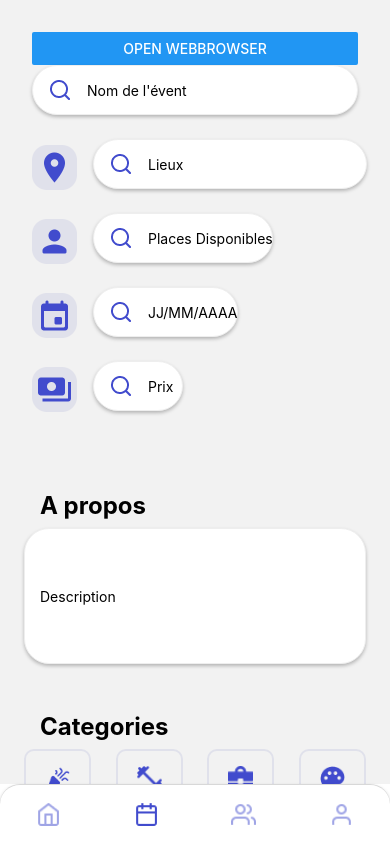
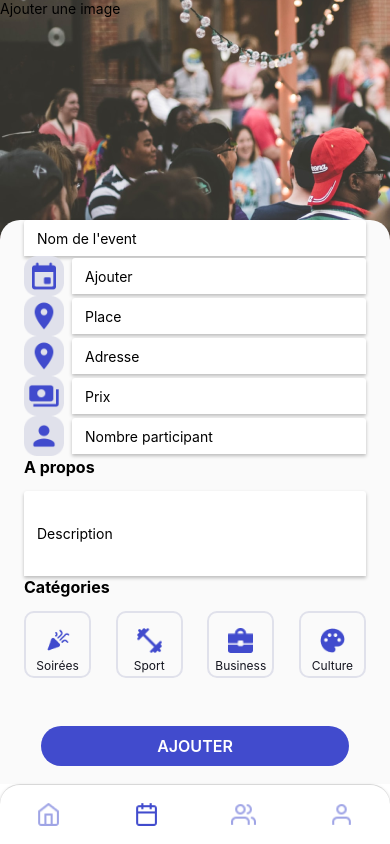
Before and after one commit to wared2003/devlab_amour_des_assos_front, a React Native app: screen /addEvent in a window 390 px wide. Built offline with nearby package versions, Linux system fonts and the light colour scheme; no server answers.

Commit message:
🚧 Update add event page (no scroll and gap yet)

```diff
--- a/components/addEvent.js
+++ b/components/addEvent.js
@@ -1,5 +1,5 @@
 import React, {useState} from 'react'
-import {StyleSheet, View, Text, Image, TextInput, ScrollView, Button} from "react-native";
+import {StyleSheet, View, Text, Image, TextInput, ScrollView, Button, TouchableOpacity} from "react-native";
 import CustomTextInput from "./TextInput";
 import EventFilterBtn from "./event_filter_btn";
 import CustomButton from "./button";
@@ -41,53 +41,83 @@ class AddEvent extends React.Component{
 
     render() {
         return(
-            <ScrollView>
-                <View style={styles.main_container}>
-                        <View style={styles.formWrapper}>
-                    <Button title="Open WebBrowser" onPress={this._handlePressButtonAsync} />
+            <View style={styles.view_container}>
+                <View style={styles.image_container}>
+                    <Image
+                        style={styles.image}
+                        source={require('../assets/img/event.png')}
+                    />
+                    <TouchableOpacity style={styles.image_btn}>
+                        <Text>Ajouter une image</Text>
+                    </TouchableOpacity>
+                </View>
+                <View style={styles.text_container}>
                     <View style={styles.name}>
-                            <CustomTextInput placeHolder={"Nom de l'évent"} nom={'name'}/>
+                        <TextInput
+                            style={styles.input_add_event}
+                            placeholder="Nom de l'event"
+                            keyboardType="numeric"
+                        />
                     </View>
-
-                        <View style={styles.inputWrap}>
-                            <Image source={require('../assets/icon/pin.png')} style={styles.InputIcon} />
-                            <View style={styles.placeInput}>
-                                <CustomTextInput placeHolder={'Lieux'}></CustomTextInput>
+                    <View style={styles.information_container}>
+                        <View style={styles.main_information}>
+                            <Image source={require('../assets/icon/calendar.png')} style={styles.icon} />
+                            <TextInput
+                                style={styles.input_add_event}
+                                placeholder="Ajouter"
+                                keyboardType="numeric"
+                            />
+                        </View>
+                        <View style={styles.main_information}>
+                            <Image source={require('../assets/icon/pin.png')} style={styles.icon} />
+                            <TextInput
+                                style={styles.input_add_event}
+                                placeholder="Place"
+                                keyboardType="numeric"
+                            />
+                        </View>
+                        <View style={styles.main_information}>
+                            <Image source={require('../assets/icon/pin.png')} style={styles.icon} />
+                            <TextInput
+                                style={styles.input_add_event}
+                                placeholder="Adresse"
+                                keyboardType="numeric"
+                            />
+                        </View>
+                        <View style={styles.main_information}>
+                            <Image source={require('../assets/icon/dollars.png')} style={styles.icon} />
+                            <TextInput
+                                style={styles.input_add_event}
+                                placeholder="Prix"
+                                keyboardType="numeric"
+                            />
+                        </View>
+                        <View style={styles.main_information}>
+                            <Image source={require('../assets/icon/people.png')} style={styles.icon} />
+                            <TextInput
+                                style={styles.input_add_event}
+                                placeholder="Nombre participant"
+                                keyboardType="numeric"
+                            />
                         </View>
                     </View>
-                        <View style={styles.inputWrap}>
-                            <Image source={require('../assets/icon/people.png')} style={styles.InputIcon} />
-                            <View style={styles.placesInput}>
-                                <CustomTextInput placeHolder={'Places Disponibles'}></CustomTextInput>
+                    <View style={styles.section}>
+                        <Text style={styles.aPropos}>A propos</Text>
+                        <TextInput
+                            style={[styles.input_add_event, styles.input_desc_event ]}
+                            placeholder="Description"
+                            keyboardType="numeric"
+                        />
+                    </View>
+                    <View style={styles.section}>
+                        <Text style={styles.aPropos}>Catégories</Text>
+                        <EventFilterBtn/>
+                    </View>
+                    <TouchableOpacity style={styles.button} onPress={() => this.props.navigation.navigate('Home')}>
+                        <Text style={styles.text_button}>AJOUTER</Text>
+                    </TouchableOpacity>
                 </View>
             </View>
-                        <View style={styles.inputWrap}>
-                            <Image source={require('../assets/icon/calendar.png')} style={styles.InputIcon} />
-                            <View style={styles.dateInput}>
-                                <CustomTextInput placeHolder={'JJ/MM/AAAA'}></CustomTextInput>
-                            </View>
-                        </View>
-                        <View style={styles.inputWrap}>
-                            <Image source={require('../assets/icon/dollars.png')} style={styles.InputIcon} />
-                            <View style={styles.priceInput}>
-                                <CustomTextInput placeHolder={'Prix'}></CustomTextInput>
-                            </View>
-                        </View>
-                    </View>
-                    <View style={styles.about}>
-                        <Text style={styles.blackTitle}>A propos</Text>
-                        <TextInput style={styles.eventDescriptionInput} placeholder={'Description'}></TextInput>
-                    </View>
-                    <View style={styles.categories}>
-                        <Text style={styles.blackTitle}>Categories</Text>
-                            <EventFilterBtn/>
-                    </View>
-                </View>
-                <View style={styles.submitBtn}>
-                    <CustomButton title={'AJOUTER'}/>
-                </View>
-            </ScrollView>
-
         );
     }
 }
@@ -95,53 +125,17 @@ const styles = StyleSheet.create({
     main_container: {
         flex: 1,
     },
-    formWrapper: {
-        flex: 1,
-        padding: 32,
-    },
-    eventImg: {
+    input_add_event: {
+        paddingLeft: 13,
+        backgroundColor: '#ffffff',
+        height: 36,
         width: '100%',
-        height: 200
-    },
-    eventName: {
-        width: 'auto',
-    },
-    dateInput:{
-        width: 145,
-    },
-    priceInput:{
-        width: 90,
-    },
-    contactInput:{
-        width: 145,
-    },
-    placesInput:{
-        width: 180,
-    },
-
-    InputIcon:{
-        height: 45,
-        width: 45,
-        marginTop: 6,
-        marginRight: 16,
-    },
-    inputWrap:{
-        flexDirection: "row",
-    },
-    about:{
-        padding: 24,
-    },
-    eventDescriptionInput:{
-            borderRadius: 25,
-            paddingLeft: 15,
-            backgroundColor: '#ffffff',
-            height: 136,
-            width: 'auto',
         justifyContent: "flex-start",
-            marginBottom: 24,
         flexDirection: "row",
         alignItems: "center",
-
+        fontSize: 14,
+        borderTopLeftRadius: 3,
+        borderTopRightRadius: 3,
         shadowColor: "#000",
         shadowOffset: {
             width: 0,
@@ -150,28 +144,103 @@ const styles = StyleSheet.create({
         shadowOpacity: 0.25,
         shadowRadius: 3.84,
 
-            elevation: 5,
-            borderColor: "#EEEEEE",
-            borderWidth: 1,
     },
-    blackTitle:{
-        fontWeight: "700",
-        color: '#000000',
-        fontSize: 24,
-        marginLeft: 16,
-        marginBottom: 8,
+    input_desc_event: {
+        height: 85,
     },
-    categories:{
+    image_btn : {
+        elevation: 99,
+        position: "absolute",
+    },
+    loading_container: {
+        position: 'absolute',
+        left: 0,
+        right: 0,
+        top: 0,
+        bottom: 0,
+        alignItems: 'center',
+        justifyContent: 'center',
+    },
+    view_container: {
+        flex: 1,
+    },
+    image_container: {
+
+    },
+    image: {
+        height: 240,
+        margin: 0,
+    },
+
+    text_container: {
+        position: "absolute",
+        top: 220,
+        bottom: 0,
+        right: 0,
+        left: 0,
         paddingLeft: 24,
         paddingRight: 24,
+        backgroundColor: '#FAFAFA',
+        borderTopLeftRadius: 20,
+        borderTopRightRadius: 20,
+        color: '#14151F',
+        justifyContent: "space-around"
     },
-    submitBtn:{
-        width: '75%',
+    title_text: {
+        // fontFamily: 'Open Sans',
+        fontWeight: '600',
+        fontSize: 24,
+        flexWrap: 'wrap',
+        marginTop: 16,
+        marginBottom: 24,
+        textAlign: 'left',
+    },
+    main_information: {
+        flexDirection: "row",
+        alignItems: "center",
+    },
+
+    first_text:{
+        fontSize: 16,
+        lineHeight: 22,
+    },
+    icon: {
+        width: 40,
+        height: 40,
+        marginRight:8,
+    },
+
+    aPropos: {
+        fontWeight: '700',
+        fontSize: 16,
+        lineHeight: 22,
+        marginBottom: 13,
+    },
+
+    description_aPropos: {
+        fontWeight: '400',
+        fontSize: 16,
+        lineHeight: 22
+    },
+
+    button: {
+        width: '90%',
+        paddingVertical: 10,
         marginLeft: 'auto',
         marginRight: 'auto',
-        borderRadius: 54,
-        marginBottom: 24,
+        marginVertical: 24,
+        backgroundColor: '#414BCD',
+        borderRadius: 20,
+        bottom: 0,
+    },
+
+    text_button: {
+        color: '#FFFFFF',
+        fontWeight: '600',
+        fontSize: 16,
+        textAlign: "center",
     }
+
 
 })
 
```
Lines whose indentation alone changed are shown as unchanged.
